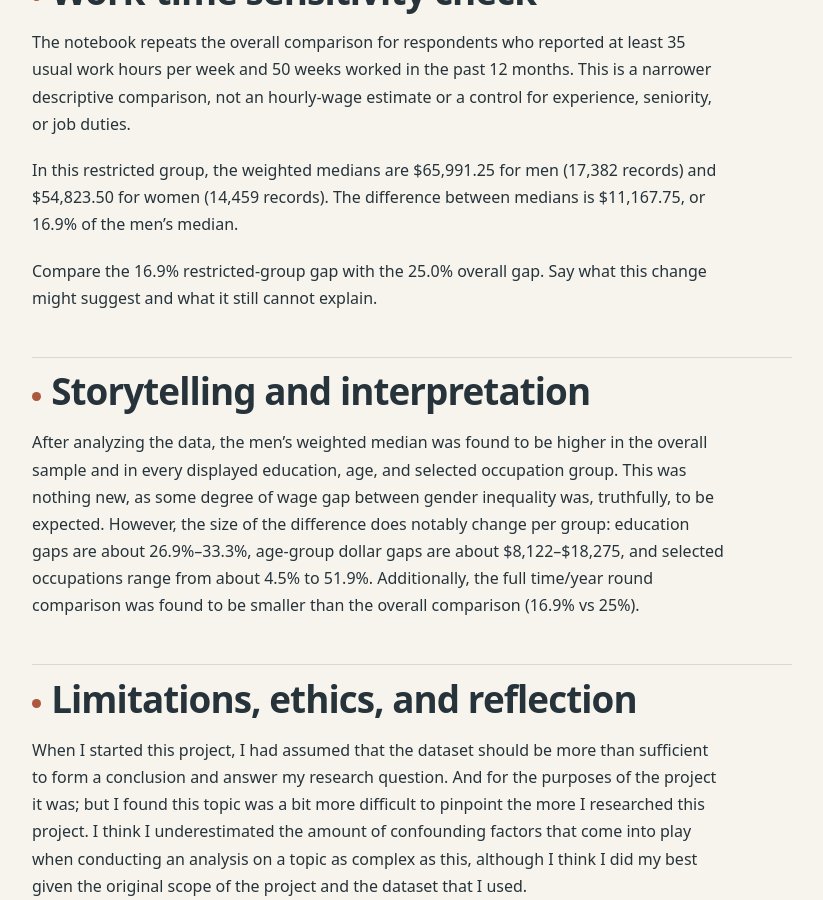
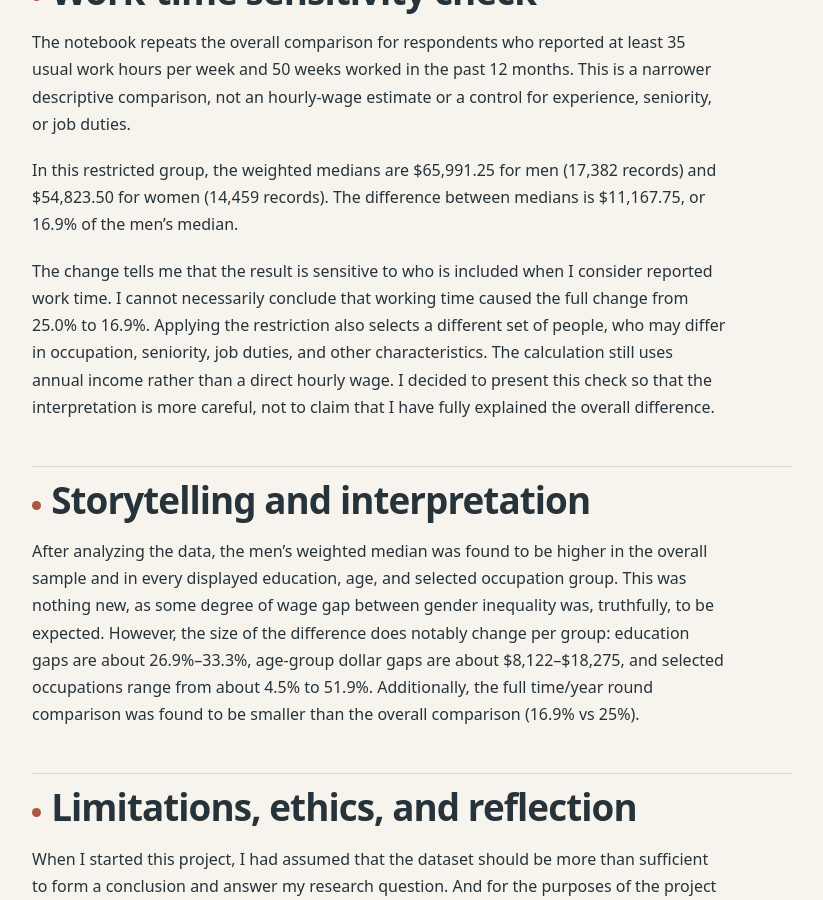
Before and after one commit to nreddi2/data-science-portfolio, a Jekyll site: the page built from wage-income-north-carolina.md, in a window 1280 px wide and 900 px high, scrolled down 9722 px. Shown: the whole window, without its empty margins (228-1051 px from the left). Built offline with Jekyll 4.4.1, drawn with Linux system fonts in a browser that asks for light colours.

Commit message:
Update wage-income-north-carolina.md

```diff
--- a/wage-income-north-carolina.md
+++ b/wage-income-north-carolina.md
@@ -159,7 +159,8 @@ The notebook repeats the overall comparison for respondents who reported at leas
 
 In this restricted group, the weighted medians are $65,991.25 for men (17,382 records) and $54,823.50 for women (14,459 records). The difference between medians is $11,167.75, or 16.9% of the men's median.
 
-Compare the 16.9% restricted-group gap with the 25.0% overall gap. Say what this change might suggest and what it still cannot explain.
+The change tells me that the result is sensitive to who is included when I consider reported work time. I cannot necessarily conclude that working time caused the full change from 25.0% to 16.9%. Applying the restriction also selects a different set of people, who may differ in occupation, seniority, job duties, and other characteristics. The calculation still uses annual income rather than a direct hourly wage. I decided to present this check so that the interpretation is more careful, not to claim that I have fully explained the overall difference.
+
 
 ## Storytelling and interpretation
 
```
